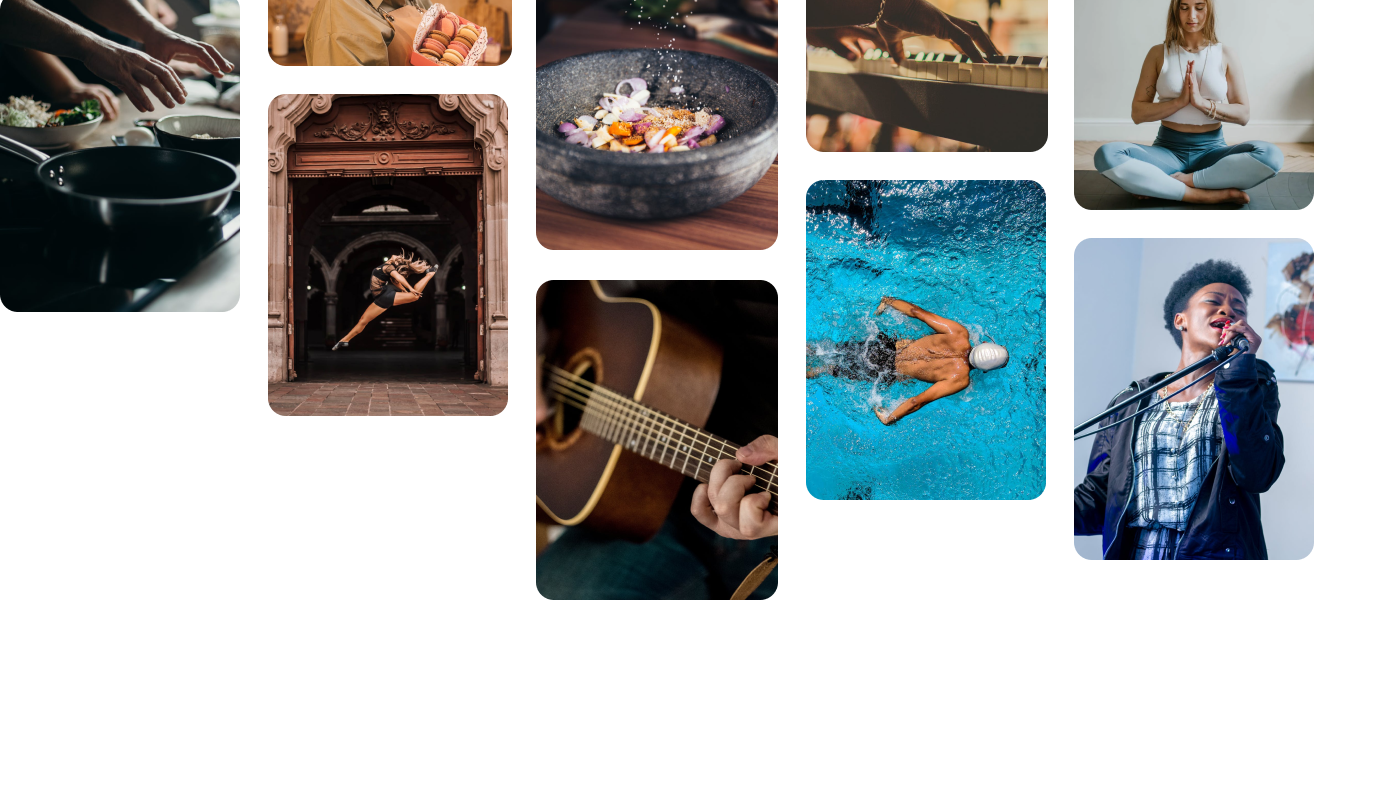
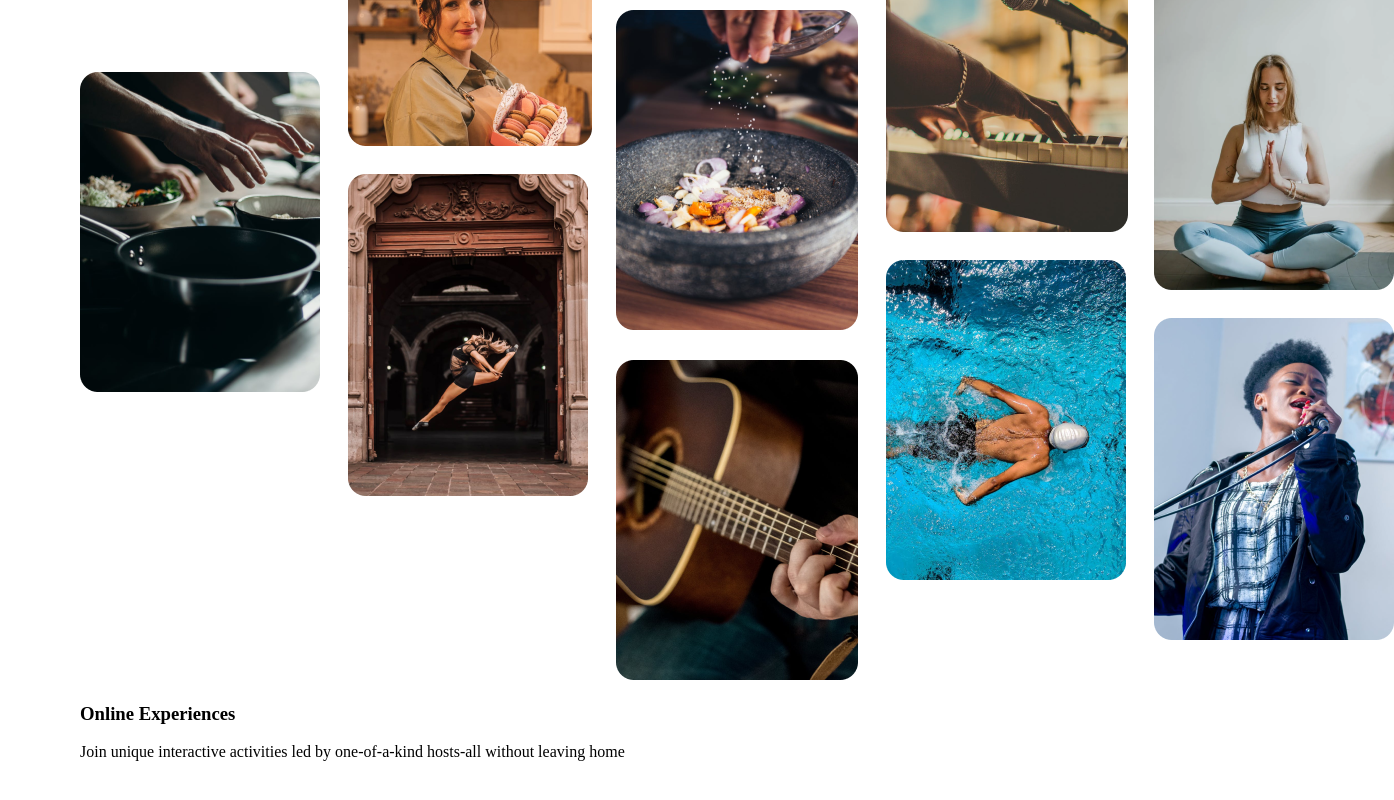
Before and after one commit to Elikibs/airbnb-experience, a React (Vite) app: page / in a window 1280 px wide. Shown: the part 240-1040 px from the top of the page, 1394 px wide, since content can reach past the window. Before the commit the page ends 844 px from the top, so only its background shows below. Built offline with nearby package versions, Linux system fonts and the light colour scheme.

Commit message:
Added classnames to various elements

```diff
--- a/src/components/Hero.jsx
+++ b/src/components/Hero.jsx
@@ -2,14 +2,15 @@ import photogrid from "../images/photo-grid.png"
 
 function Hero (){
     return (
-        <>
-            <div>
+        <div className="hero--section">
+            <div className="hero--photo">
                 <img src={photogrid} alt="section photogrid" />
             </div>
-            <div>
-
+            <div className="hero-contents">
+                <h3 className="contents--title">Online Experiences</h3>
+                <p className="contents--paragraph">Join unique interactive activities led by one-of-a-kind hosts-all without leaving home</p>
             </div>
-        </>
+        </div>
     )
 }
 
--- a/src/styles.css
+++ b/src/styles.css
@@ -16,3 +16,6 @@ nav {
 .nav--logo {
     max-width: 100px;
 }
+.hero--section {
+    padding: 5em;
+}
```
